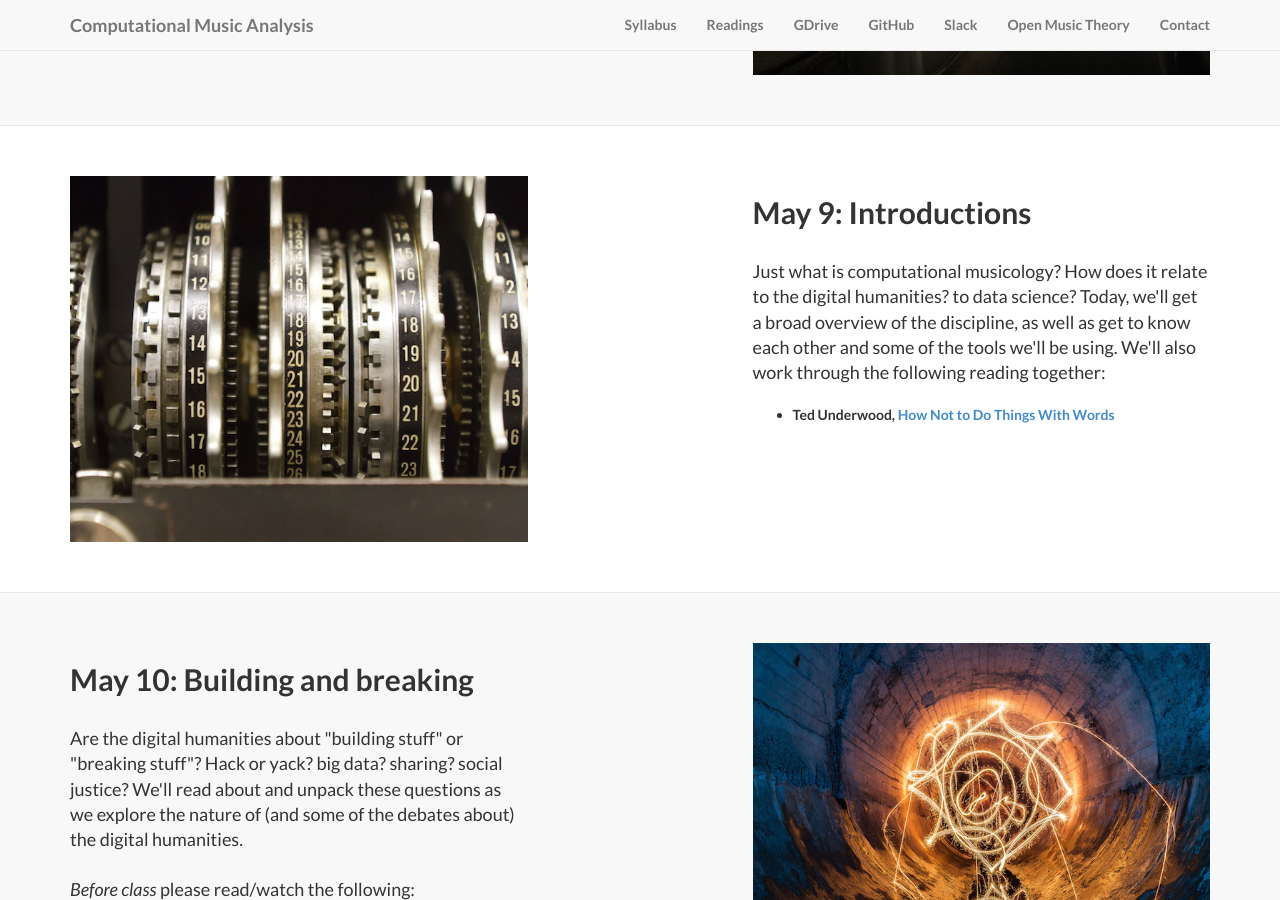
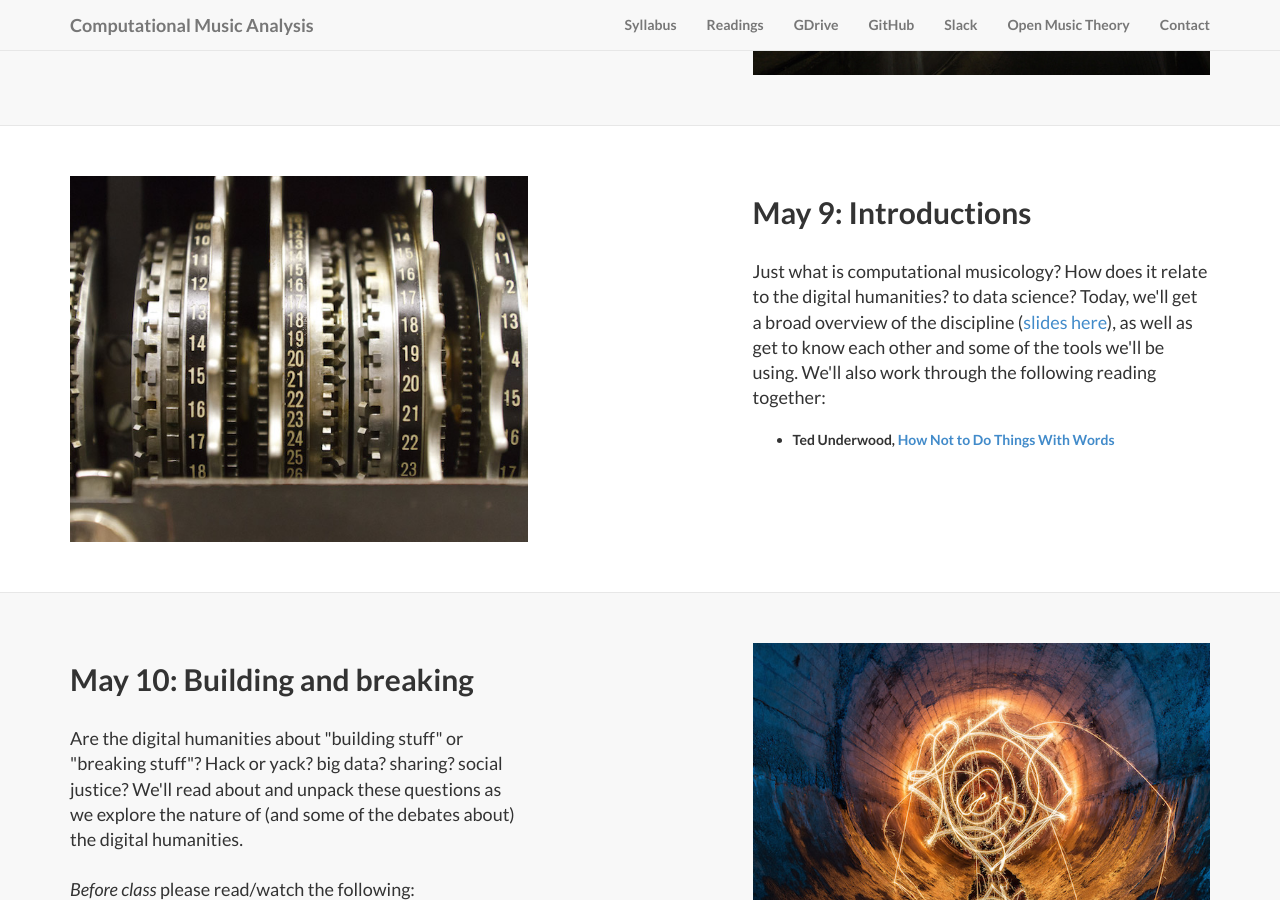
Before and after one commit to kshaffer/corpusmusic, a Jekyll site: the page built from index.md, in a window 1280 px wide and 900 px high, scrolled down 1083 px. Built offline with Jekyll 4.4.1, drawn with Linux system fonts in a browser that asks for light colours.

Commit message:
day 1 slides

```diff
--- a/_posts/2016-05-02-day-1.markdown
+++ b/_posts/2016-05-02-day-1.markdown
@@ -4,5 +4,5 @@ image: bletchleySmall.jpg
 category: Services
 title: "May 9: Introductions"
 description: |
-  <p class="lead">Just what is computational musicology? How does it relate to the digital humanities? to data science? Today, we'll get a broad overview of the discipline, as well as get to know each other and some of the tools we'll be using. We'll also work through the following reading together:</p><ul><li>Ted Underwood, <a href="http://tedunderwood.com/2012/08/25/how-not-to-do-things-with-words/">How Not to Do Things With Words</a></li></ul>
+  <p class="lead">Just what is computational musicology? How does it relate to the digital humanities? to data science? Today, we'll get a broad overview of the discipline (<a href="http://kris.shaffermusic.com/infohcc">slides here</a>), as well as get to know each other and some of the tools we'll be using. We'll also work through the following reading together:</p><ul><li>Ted Underwood, <a href="http://tedunderwood.com/2012/08/25/how-not-to-do-things-with-words/">How Not to Do Things With Words</a></li></ul>
 ---
```
